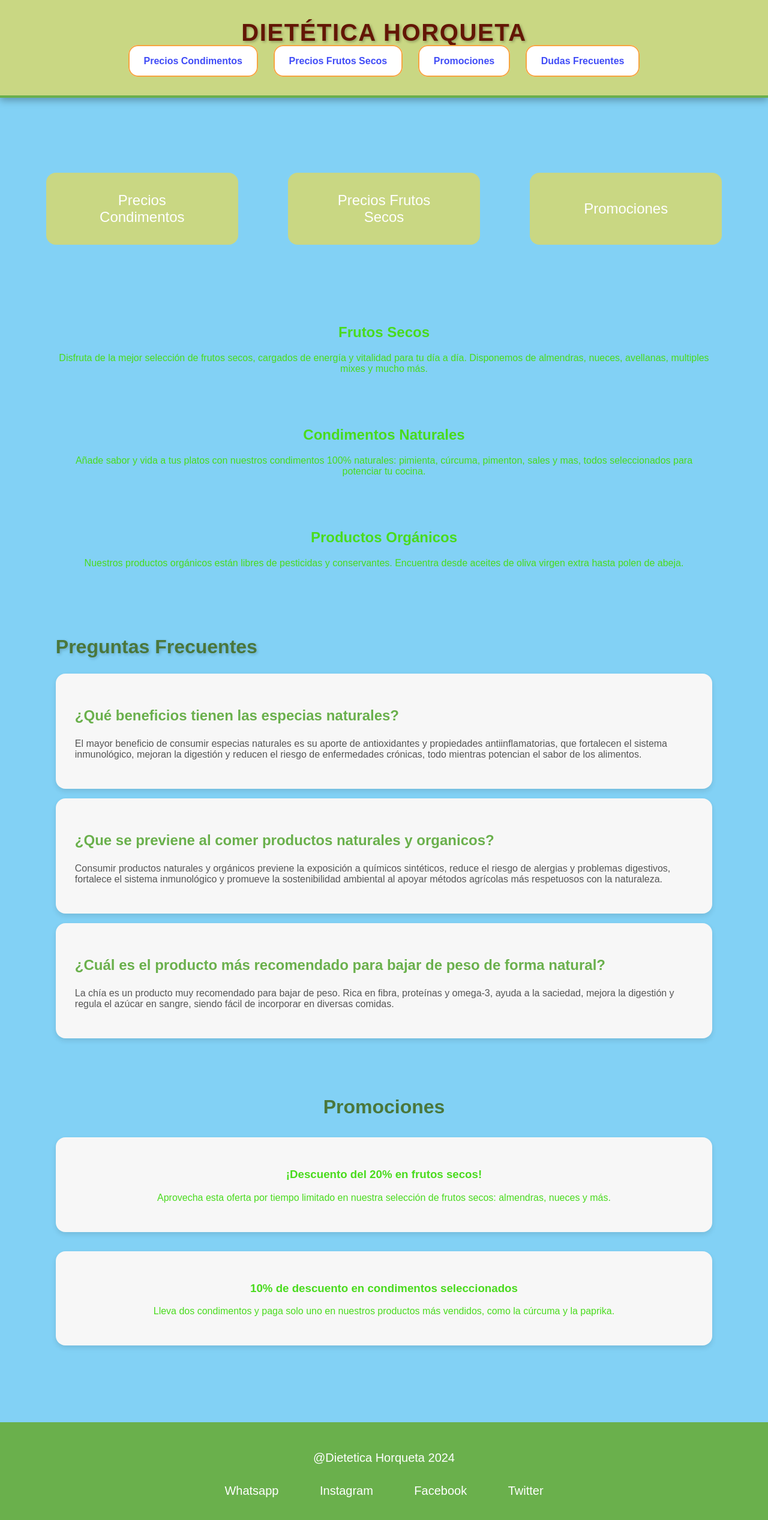
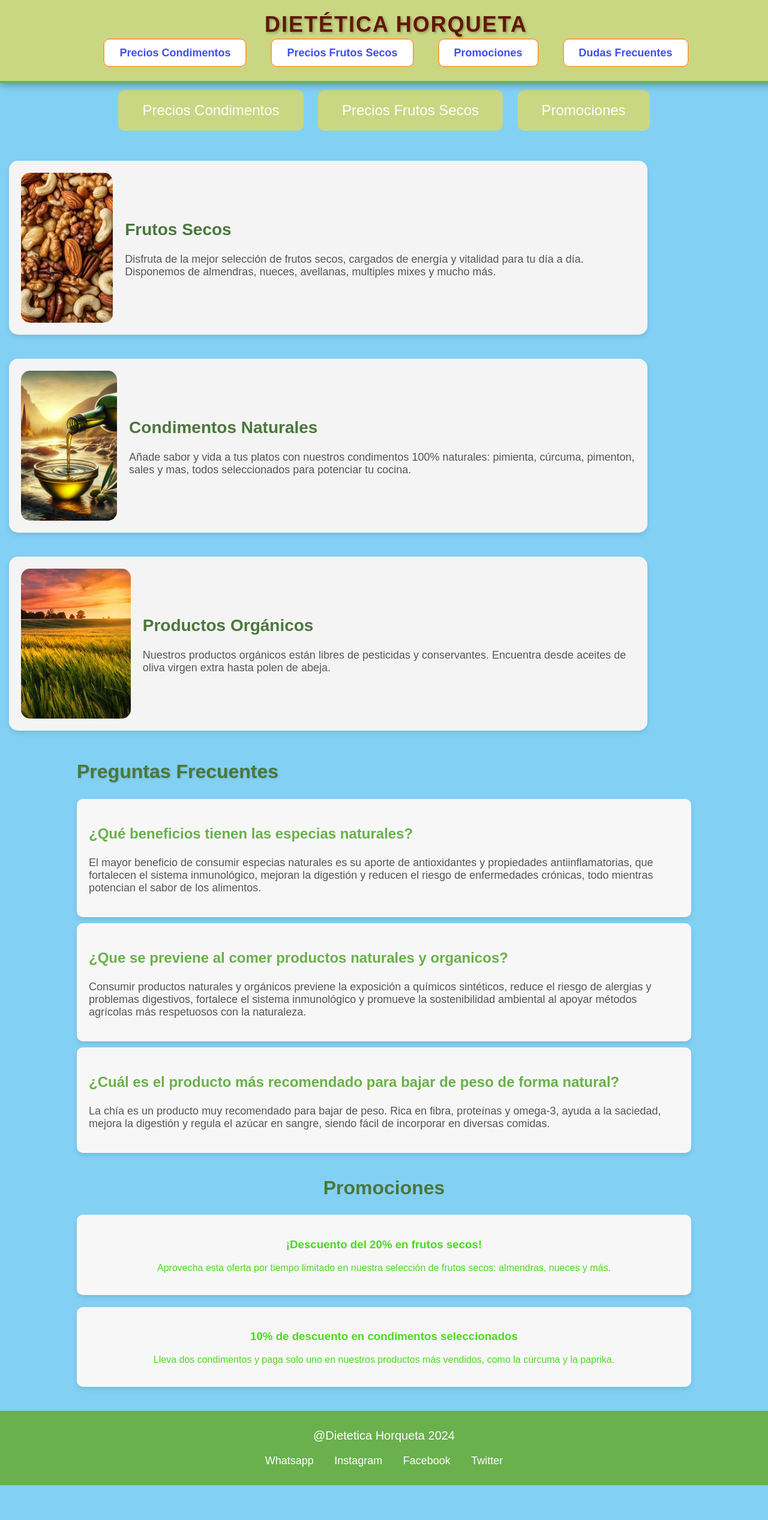
Before and after one commit to Horqueta/Horqueta.github.io, a plain HTML site: page index.html in a window 1280 px wide. Shown: the whole page at 60% size. After the commit the page ends 2476 px from the top, so only its background shows below. Drawn offline with Linux system fonts and the light colour scheme.

Commit message:
Update styles.css

```diff
--- a/styles.css
+++ b/styles.css
@@ -6,56 +6,52 @@ body {
     margin: 0;
     padding: 0;
     text-align: center;
-    box-sizing: border-box;
 }
 
 /* Header más animado y profesional */
 header {
-    background: #c9d783; /* Degradado naranja cálido */
-    padding: 2rem;
+    background:  #c9d783; /* Degradado naranja cálido */
+    padding: 20px;
     color: #631605;
     position: fixed;
     top: 0;
     width: 100%;
     z-index: 1000;
-    box-shadow: 0 0.25rem 0.75rem rgba(0, 0, 0, 0.3); /* Sombra más marcada */
-    border-bottom: 0.25rem solid #6ab04c; /* Borde inferior verde */
-    box-sizing: border-box;
+    box-shadow: 0 4px 12px rgba(0, 0, 0, 0.3); /* Sombra más marcada */
+    border-bottom: 3px solid #6ab04c; /* Borde inferior verde */
 }
 
 header h1 {
     margin: 0;
-    font-size: 2.5rem;
-    letter-spacing: 0.1rem;
+    font-size: 36px;
+    letter-spacing: 2px;
     font-weight: bold;
     text-transform: uppercase;
-    text-shadow: 0.125rem 0.125rem 0.25rem rgba(0, 0, 0, 0.3); /* Sombra de texto */
+    text-shadow: 2px 2px 4px rgba(0, 0, 0, 0.3); /* Sombra de texto */
 }
 
-/* Menu de navegación */
 nav ul {
     list-style: none;
     padding: 0;
     display: flex;
     justify-content: center;
-    gap: 2vw; /* Espacio flexible entre elementos */
-    flex-wrap: wrap; /* Para que se ajusten en pantallas pequeñas */
+    gap: 20px;
 }
 
 nav ul li {
-    margin: 0;
+    margin: 0 10px;
 }
 
 nav ul li a {
     background-color: #ffffff; /* Blanco para destacar */
-    color: #404cf7;
-    font-size: 1rem;
+    color: #404cf7; /* Naranja cálido */
+    font-size: 18px;
     text-decoration: none;
-    padding: 1rem 1.5rem;
-    border-radius: 1rem;
+    padding: 12px 25px;
+    border-radius: 10px;
     transition: background-color 0.3s ease, color 0.3s ease;
     font-weight: bold;
-    border: 0.125rem solid #f7a440; /* Borde naranja */
+    border: 2px solid #f7a440; /* Borde naranja */
 }
 
 nav ul li a:hover {
@@ -66,36 +62,29 @@ nav ul li a:hover {
 
 /* Ajustar el contenido por el header fijo */
 main {
-    margin-top: 9rem; /* Ajusta el margen superior para que no se tape el contenido por el header fijo */
-    padding: 2rem;
+    margin-top: 140px;
 }
 
 /* Sección con botones grandes */
 .hero-buttons {
-    display: flex;
-    justify-content: center;
-    flex-wrap: wrap;
-    gap: 4vw; /* Aumenta el espacio entre los botones */
-    margin-top: 6rem; /* Añadido para separar el primer botón de "Precios Condimentos" */
+    margin: 40px 0;
 }
 
 .hero-buttons button {
-    background-color: #c9d783;
+    background-color:#c9d783; /* Rosa fluor */
     color: white;
-    font-size: 1.5rem;
-    padding: 2rem 3rem;
+    font-size: 24px;
+    padding: 20px 40px;
+    margin: 10px;
     border: none;
-    border-radius: 1rem;
+    border-radius: 10px;
     cursor: pointer;
     transition: background-color 0.3s ease, transform 0.3s ease;
-    flex: 1 1 calc(50% - 6vw); /* Los botones ocupan el 50% del ancho de la pantalla */
-    max-width: 20rem; /* Máximo tamaño del botón */
-    margin: 1rem; /* Espacio entre botones */
 }
 
 .hero-buttons button:hover {
     background-color: #ff69b4; /* Más claro al pasar el ratón */
-    transform: translateY(-0.25rem); /* Efecto de levantar al hover */
+    transform: translateY(-5px); /* Efecto de levantar al hover */
 }
 
 .hero-buttons button a {
@@ -105,65 +94,115 @@ main {
 
 /* Sección de productos con colores más tranquilos */
 .productos {
-    width: 90%;
-    max-width: 100%;
-    margin: 6rem auto; /* Más espacio arriba y abajo */
+    width: 80%;
     display: flex;
-    flex-wrap: wrap;
-    gap: 4vw; /* Espacio flexible entre productos */
-    justify-content: center;
+    flex-direction: column;
+    align-items: center;
+    gap: 40px;
+    margin:30px 35px;
+    margin-bottom: 50px;
+}
+
+.producto {
+    display: flex;
+    align-items: center;
+    background-color: #f4f4f4; /* Fondo gris claro y suave */
+    border-radius: 15px;
+    padding: 20px;
+
+    box-shadow: 0 4px 8px rgba(0, 0, 0, 0.1);
+    width: 100%;
+    transition: transform 0.3s ease;
+}
+
+.producto:hover {
+    transform: scale(1.02); /* Efecto de agrandar ligeramente */
+}
+
+.background-image1, .background-image2, .background-image3 {
+    width: 250px;
+    height: 250px;
+    background-size: cover;
+    background-position: center;
+    border-radius: 15px;
+}
+
+.background-image1 {
+    background-image: url('Fondo\ frutos.png');
+}
+
+.background-image2 {
+    background-image: url('Aceite\ de\ oliva.png');
+}
+
+.background-image3 {
+    background-image: url('Fondo\ pagina.png');
+}
+
+.descripcion {
+    flex-grow: 1;
+    text-align: left;
+    padding-left: 20px;
+}
+
+.descripcion h2 {
+    font-size: 28px;
+    color: #4a773c;
+}
+
+.descripcion p {
+    font-size: 18px;
+    color: #555; /* Texto más suave */
 }
 
 /* Sección de preguntas frecuentes (FAQs) */
 .faq {
-    width: 90%;
-    max-width: 100%;
-    margin: 6rem auto; /* Más espacio arriba y abajo */
+    width: 80%;
+    margin: 40px auto;
     text-align: left;
 }
 
 .faq h2 {
-    font-size: 2rem;
+    font-size: 32px;
     color: #4a773c;
-    text-shadow: 0.1rem 0.1rem 0.3rem rgba(0, 0, 0, 0.2);
+    text-shadow: 1px 1px 3px rgba(0, 0, 0, 0.2); /* Sombra ligera en el título */
 }
 
 .faq-item {
-    background-color: #f7f7f7;
-    padding: 2rem;
-    margin: 1rem 0;
-    border-radius: 1rem;
-    box-shadow: 0 0.25rem 0.5rem rgba(0, 0, 0, 0.1);
+    background-color: #f7f7f7; /* Fondo más claro */
+    padding: 20px;
+    margin: 10px 0;
+    border-radius: 10px;
+    box-shadow: 0 4px 8px rgba(0, 0, 0, 0.1);
 }
 
 .faq-item h3 {
-    font-size: 1.5rem;
+    font-size: 24px;
     color: #6ab04c;
 }
 
 .faq-item p {
-    font-size: 1rem;
-    color: #555;
+    font-size: 18px;
+    color: #555; /* Texto más suave */
 }
 
 /* Sección de promociones */
 .promociones {
-    width: 90%;
-    max-width: 100%;
-    margin: 6rem auto; /* Más espacio arriba y abajo */
+    width: 80%;
+    margin: 40px auto;
 }
 
 .promociones h2 {
-    font-size: 2rem;
+    font-size: 32px;
     color: #4a773c;
 }
 
 .promo-item {
-    background-color: #f7f7f7;
-    padding: 2rem;
-    margin: 2rem 0;
-    border-radius: 1rem;
-    box-shadow: 0 0.25rem 0.5rem rgba(0, 0, 0, 0.1);
+    background-color: #f7f7f7; /* Fondo más claro */
+    padding: 20px;
+    margin: 20px 0;
+    border-radius: 10px;
+    box-shadow: 0 4px 8px rgba(0, 0, 0, 0.1);
 }
 
 /* Footer con redes sociales */
@@ -171,22 +210,22 @@ footer {
     background-color: #6ab04c;
     color: white;
     text-align: center;
-    padding: 3rem 0;
+    padding: 30px 0;
 }
 
 footer p {
     margin: 0;
-    font-size: 1.25rem;
+    font-size: 20px;
 }
 
 .social-buttons {
-    margin-top: 2rem;
+    margin-top: 20px;
 }
 
 .social-buttons a {
     color: white;
-    font-size: 1.25rem;
-    margin: 0 2rem;
+    font-size: 18px;
+    margin: 0 15px;
     text-decoration: none;
     transition: color 0.3s ease;
 }
@@ -197,74 +236,124 @@ footer p {
 
 /* Media Queries para pantallas grandes (computadora) */
 @media (min-width: 1366px) {
+    header h1 {
+        font-size: 48px; /* Aumenta el tamaño de la fuente */
+    }
+
+    nav ul li a {
+        font-size: 20px; /* Aumenta el tamaño de los enlaces */
+        padding: 15px 30px;
+    }
+
     .hero-buttons button {
-        flex: 1 1 calc(25% - 6vw); /* En pantallas grandes, cada botón ocupará un 25% del ancho */
+        font-size: 28px; /* Aumenta el tamaño de los botones */
+        padding: 25px 50px;
+    }
+
+    .producto {
+        width: 90%; /* Hace que los productos ocupen más espacio */
+        max-width: 700px;
     }
 
     .faq h2, .promociones h2 {
-        font-size: 2.25rem;
+        font-size: 36px;
     }
 
-    .producto {
-        max-width: 35rem;
+    .faq-item h3 {
+        font-size: 28px;
+    }
+
+    .descripcion h2 {
+        font-size: 32px;
+    }
+
+    .descripcion p {
+        font-size: 20px;
+    }
+
+    footer p {
+        font-size: 24px;
     }
 }
 
 /* Media Queries para pantallas pequeñas (móviles) */
 @media (max-width: 768px) {
     header h1 {
-        font-size: 2rem;
+        font-size: 32px; /* Ajusta el tamaño del texto en pantallas pequeñas */
     }
 
     nav ul li a {
-        font-size: 1rem;
-        padding: 1rem;
+        font-size: 16px;
+        padding: 10px 20px;
     }
 
     .hero-buttons button {
-        flex: 1 1 100%; /* Los botones ocupan el 100% del ancho en pantallas pequeñas */
+        font-size: 20px; /* Ajusta el tamaño de los botones */
+        padding: 18px 35px;
+    }
+
+    .producto {
+        width: 90%;
+    }
+
+    .faq h2, .promociones h2 {
+        font-size: 28px;
+    }
+
+    .faq-item h3 {
+        font-size: 22px;
     }
 
     .descripcion h2 {
-        font-size: 1.5rem;
+        font-size: 24px;
     }
 
     .descripcion p {
-        font-size: 1rem;
+        font-size: 16px;
+    }
+
+    footer p {
+        font-size: 18px;
     }
 }
 
 /* Media Queries para pantallas muy pequeñas (teléfonos como el Galaxy A04) */
 @media (max-width: 720px) {
     header h1 {
-        font-size: 1.75rem;
+        font-size: 28px; /* Ajusta el tamaño del texto */
     }
 
     nav ul li a {
-        font-size: 0.875rem;
-        padding: 1rem 1.5rem;
-    }
-
-    .hero-buttons {
-        margin-top: 4rem;
-        gap: 5vw; /* Aumenta el espacio entre botones en móviles */
+        font-size: 14px;
+        padding: 8px 16px;
     }
 
     .hero-buttons button {
-        flex: 1 1 100%; /* Los botones ocupan el 100% del ancho en móviles */
-        max-width: none;
-        padding: 1.5rem 2.5rem;
+        font-size: 18px; /* Ajusta el tamaño de los botones */
+        padding: 15px 30px;
     }
 
-    .faq h2 {
-        font-size: 1.5rem;
+    .producto {
+        width: 95%;
     }
 
-    .promo-item, .faq-item {
-        padding: 1.5rem;
+    .faq h2, .promociones h2 {
+        font-size: 24px;
+    }
+
+    .faq-item h3 {
+        font-size: 20px;
+    }
+
+    .descripcion h2 {
+        font-size: 22px;
+    }
+
+    .descripcion p {
+        font-size: 14px;
     }
 
     footer p {
-        font-size: 1rem;
+        font-size: 16px;
     }
 }
```
